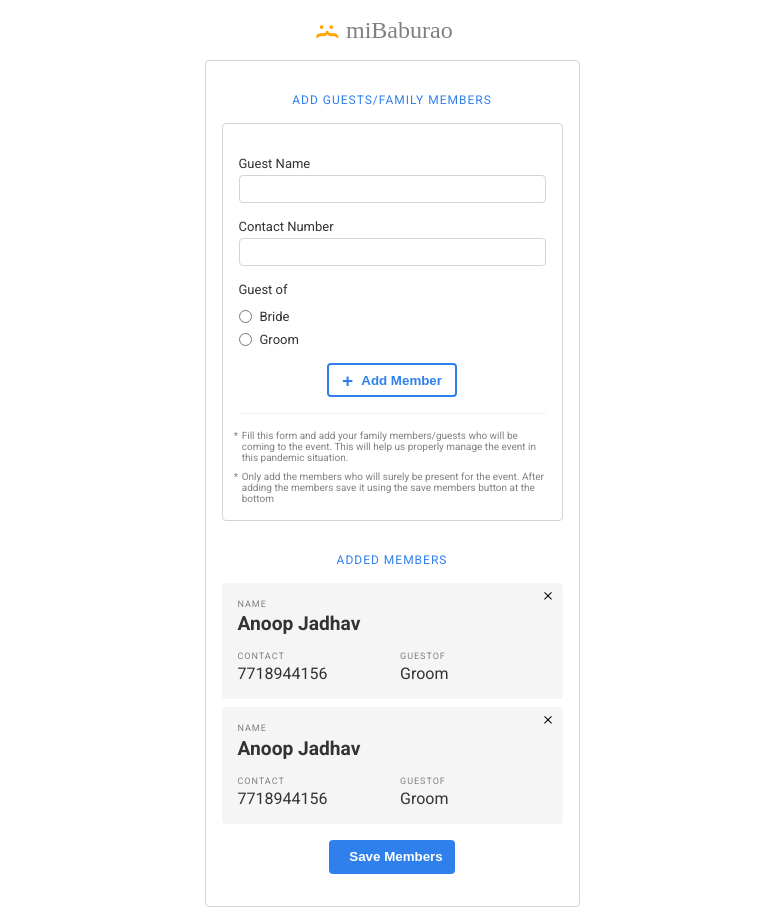
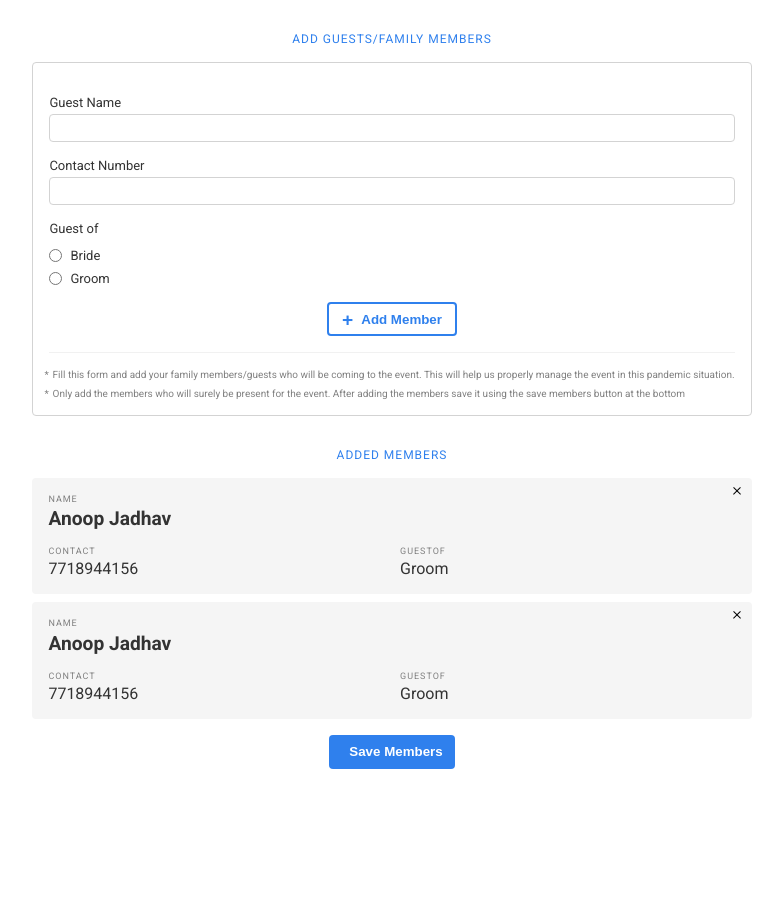
Before and after one commit to anoop-jadhav-ui/guest-tracker, a React (Create React App) app: page / in a window 1280 px wide. Shown: the whole page, without its empty margins (248-1031 px from the left). After the commit the page ends 801 px from the top, so only its background shows below. Built offline with nearby package versions, Linux system fonts and the light colour scheme; a web font is replaced by a local one.

Commit message:
removed logo

```diff
--- a/src/App.js
+++ b/src/App.js
@@ -28,9 +28,9 @@ class App extends Component {
   render() {
     return (
       <div className={styles.App}>
-        <div className={styles.appTitle}>
+        {/* <div className={styles.appTitle}>
           <span className={styles.baburao}>{' :\{ '}</span><span className={styles.header}>miBaburao</span>
-        </div>
+        </div> */}
         <div className={styles.appWrapper}>
           {/* <PostApp></PostApp>
           { this.state.mountCmp && <Lifecycle dosto={this.state.dosto} updateProps={this.updateProps.bind(this)} unMount={this.unMount.bind(this)}></Lifecycle>} */}
--- a/src/GuestTracker/GuestTracker.module.css
+++ b/src/GuestTracker/GuestTracker.module.css
@@ -1,8 +1,8 @@
 .GuestTrackerApp{
-    border :1px solid lightgrey;
+    /* border :1px solid lightgrey; */
     border-radius:0.25rem;
 
-    width:375px;
+    /* width:375px; */
     font-size:13px;
     font-family: 'Roboto', sans-serif;
     padding:1rem 0 2rem 0;
```
Also changed, not shown: 1 other file (tests, documents, lock files or other folders).
